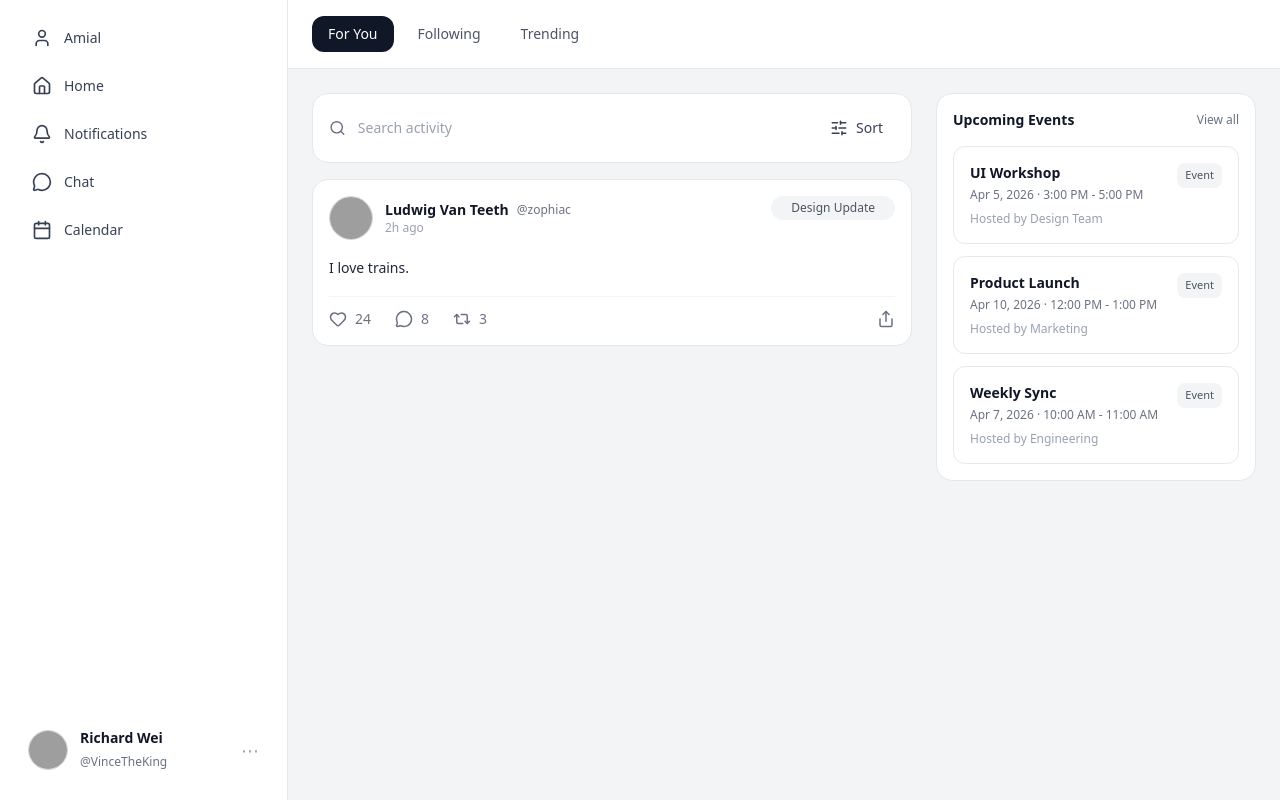
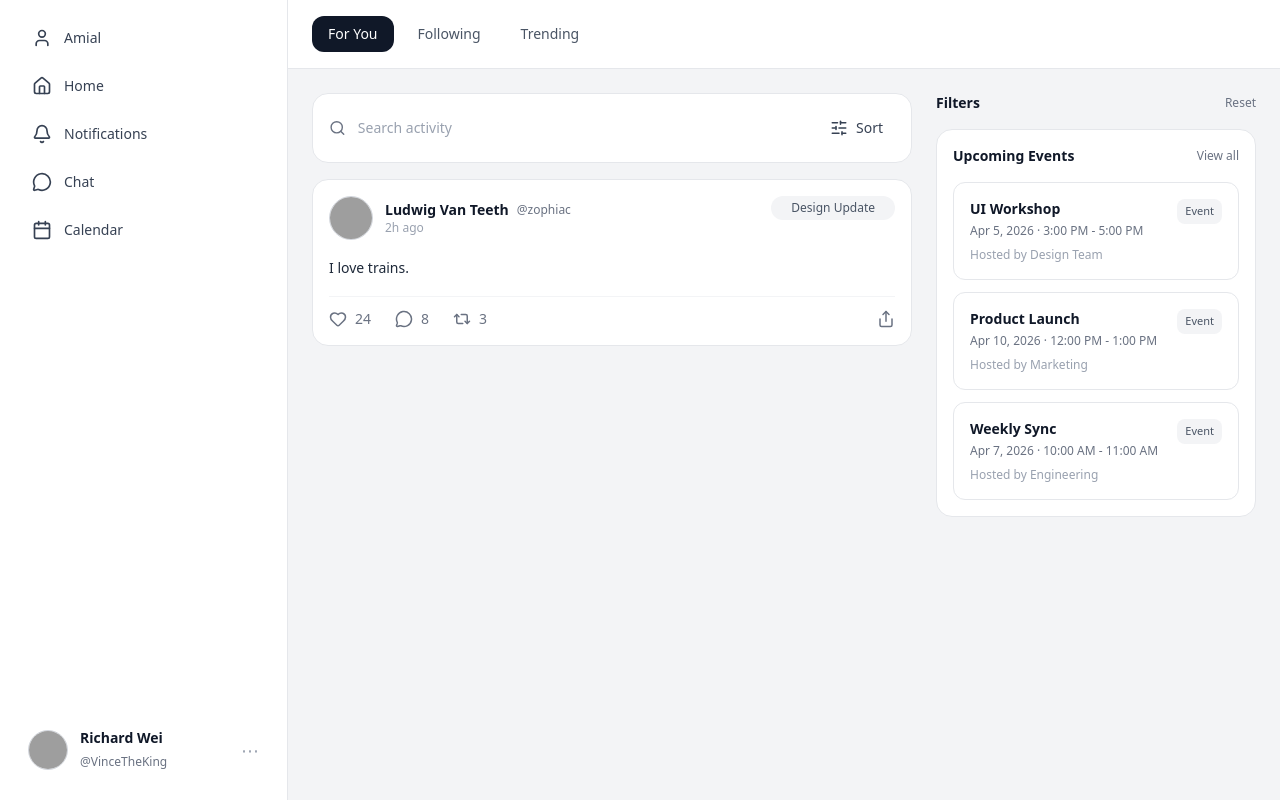
Before and after one commit to Amial-net/Amial, a React (Vite) app in the folder client/: page /activities in a window 1280 px wide. Built offline with nearby package versions, Linux system fonts and the light colour scheme; grey boxes are pictures that could not be loaded.

Commit message:
FilterPanelHeader added

```diff
--- a/client/src/Pages/ActivitiesPage.tsx
+++ b/client/src/Pages/ActivitiesPage.tsx
@@ -194,7 +194,14 @@ type FilterPanelHeaderProps = {
 };
 
 function FilterPanelHeader({ title }: FilterPanelHeaderProps) {
-  return null;
+  return (
+    <div className="flex items-center justify-between">
+      <h2 className="text-sm font-semibold text-gray-900">{title}</h2>
+      <button className="text-xs font-medium text-gray-500 hover:text-black transition-colors">
+        Reset
+      </button>
+    </div>
+  );
 }
 
 type FilterSectionListProps = {
```
